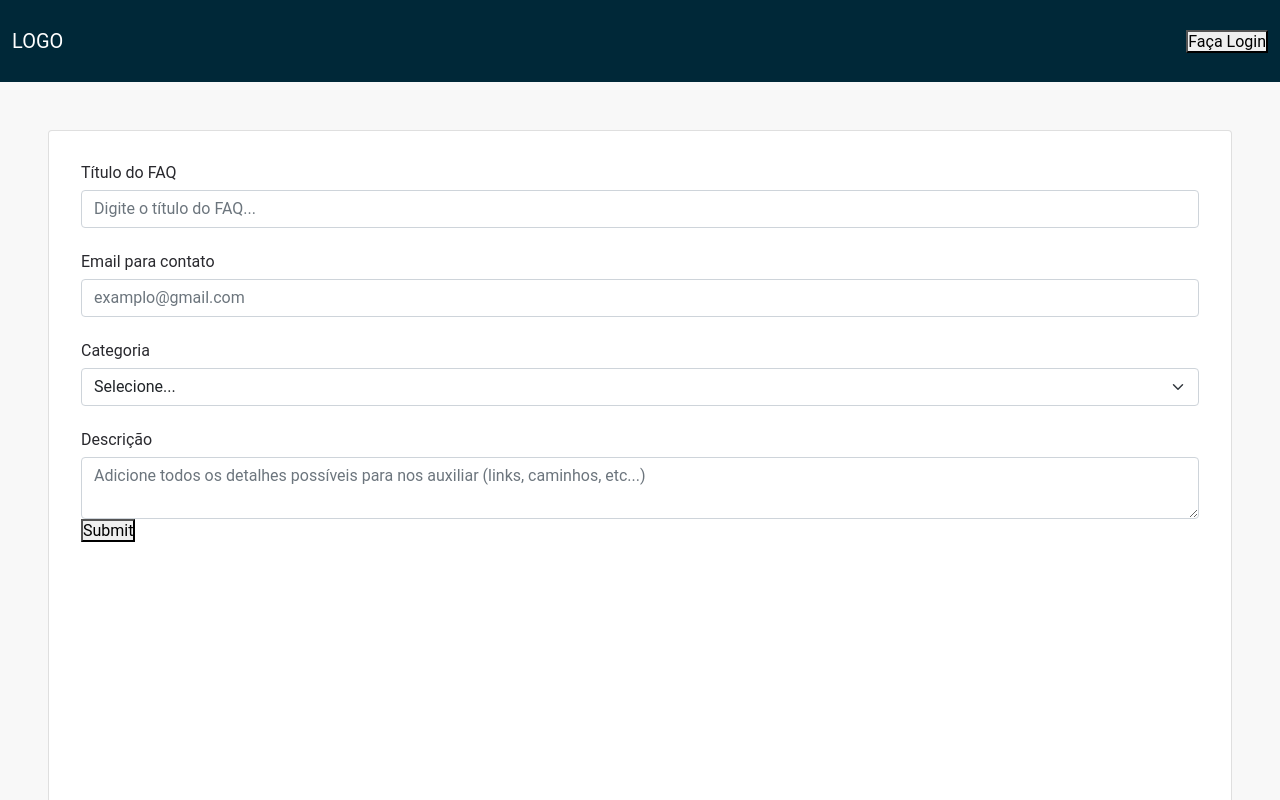
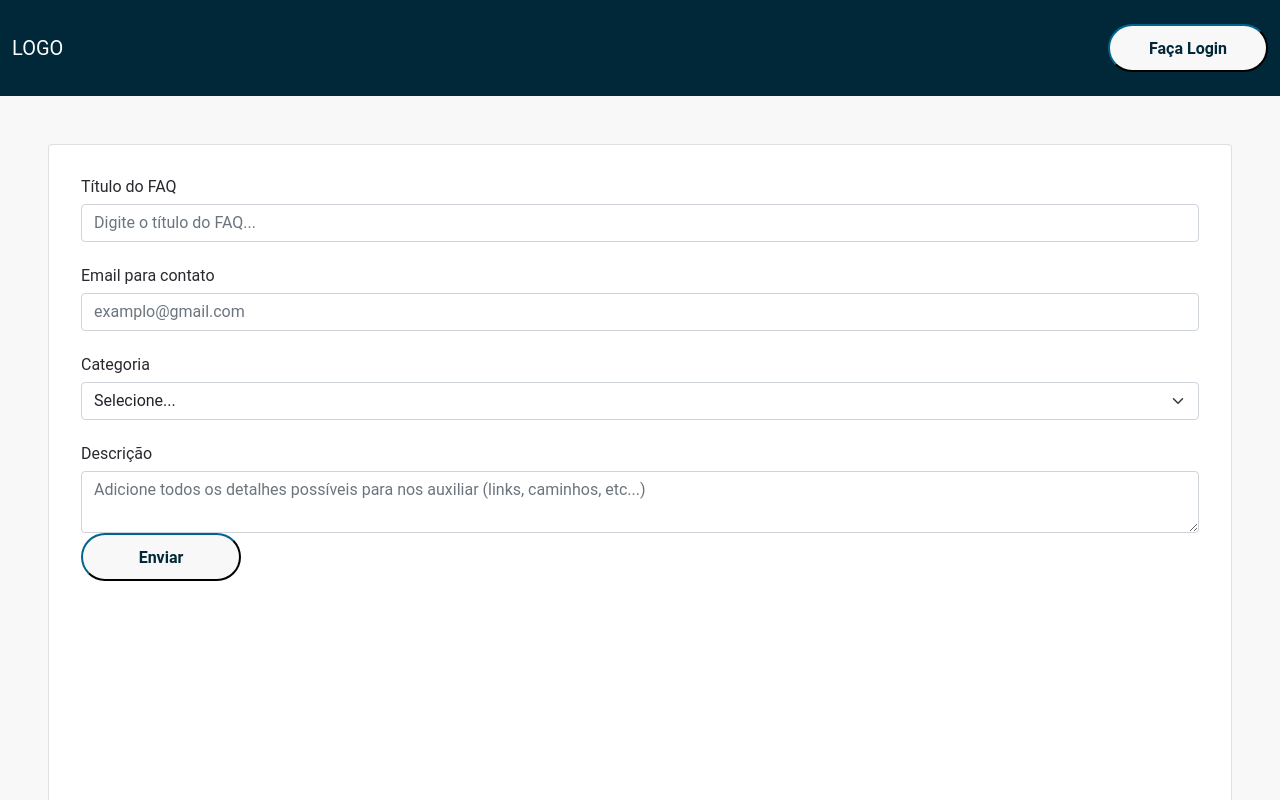
Before and after one commit to gabdonada/community, a React (Create React App) app: page /FAQ/Novo in a window 1280 px wide. Shown: the top 800 px of the page. Built offline with nearby package versions, Linux system fonts and the light colour scheme; no server answers.

Commit message:
Creating Button Component

```diff
--- a/src/components/button/style.scss
+++ b/src/components/button/style.scss
@@ -1,7 +1,9 @@
 .button {
-    height: 4rem;
-    width: 2rem;
-    padding: 0 2rem;
+    height: 3rem;
+    width: 10rem;
+    padding: 0 1rem;
+    font-weight: bold;
+    border-radius: 50px;
 
     background: #f8f8f8;
     color: #002838;
@@ -10,7 +12,8 @@
     justify-content: center;
     align-items: center;
 
-    border: 0;
+    border: 1;
+    border-color: #002838;
     cursor: pointer;
 
     &:not(:disabled):hover{
--- a/src/components/navBar/NavBar.tsx
+++ b/src/components/navBar/NavBar.tsx
@@ -1,11 +1,25 @@
 import 'bootstrap/dist/css/bootstrap.css';
 import 'bootstrap/dist/js/bootstrap.js';
+import { useNavigate } from 'react-router-dom';
 import { useAuth } from '../../hooks/useAuth';
+import { Button } from '../button/Button';
 
 import menuIcon from './img/menuIcon.svg'
 
 export function NavBar(){
-    const { user } = useAuth();
+    const { user, singIngWithGoogle } = useAuth();
+
+    const navigate = useNavigate();
+
+    async function handleAuthGoogle(){
+
+        if(!user){
+            await singIngWithGoogle();
+        }
+
+        navigate('/home');
+
+    }
 
     return(
         <nav className="navbar navbar-expand-lg pt-4 pb-4 navbar-light primaryColor w-100">
@@ -70,7 +84,9 @@ export function NavBar(){
                 <div className="container-fluid">
                     <a className="navbar-brand text-white" href="/">LOGO</a>
 
-                    <button>Faça Login</button>
+
+                    <Button onClick={handleAuthGoogle}>Faça Login</Button>
+
                 </div>
             )}
         </nav>
--- a/src/pages/eventos/criarEvento/CriarEvento.tsx
+++ b/src/pages/eventos/criarEvento/CriarEvento.tsx
@@ -32,7 +32,7 @@ export function CriarEvento(){
         }else if(categoria === ''){
             alert("Você deve selecionar uma categoria valida.")
         }else if( dateS < dateE){
-            alert("Data inicial deve ser menor que a final.");
+            alert("Data inicial deve ser menor que a final.")
         }else if(descricao.length < 15){
             alert("Descrição deve conter mais de 15 caracteries.");
         }else if(!user){
--- a/src/pages/faq/criarFaq/CriarFaq.tsx
+++ b/src/pages/faq/criarFaq/CriarFaq.tsx
@@ -1,5 +1,6 @@
 import { FormEvent, useState } from 'react';
 import { useNavigate } from 'react-router-dom'
+import { Button } from '../../../components/button/Button';
 import { Footer } from "../../../components/footer/Footer";
 import { NavBar } from "../../../components/navBar/NavBar";
 import { useAuth } from "../../../hooks/useAuth";
@@ -98,7 +99,7 @@ export function CriarFaq(){
                                     required
                                     defaultValue={descricao}></textarea>
 
-                                <button>Submit</button>
+                                <Button type='submit'>Enviar</Button>
                             </form>
                         </div>
                     </div>
--- a/src/pages/login/Login.tsx
+++ b/src/pages/login/Login.tsx
@@ -3,7 +3,6 @@ import { useNavigate } from 'react-router-dom'
 import { useAuth } from '../../hooks/useAuth'
 
 import illustrationImg from './images/illustration.svg'
-import googleLogo from './images/appleLogo.svg'
 import appleLogo from './images/googleLogo.svg'
 import './styleLogin.scss'
 import { FormEvent, useState } from 'react'
@@ -17,7 +16,8 @@ export function Login(){
 
     const { user, singIngWithGoogle} = useAuth();
 
-    async function handleAuthGoogle(){
+    async function handleAuthGoogle(event: FormEvent) {
+        event.preventDefault();
 
         if(!user){
             await singIngWithGoogle();
@@ -60,10 +60,7 @@ export function Login(){
                         <img src={appleLogo} alt="Clique para acessar usando conta Google" />
                         Acesse com o Google
                     </button>
-                    <button className="appleButton" disabled>
-                        <img src={googleLogo} alt="Clique para acessar usando conta Apple" />
-                        Acesse com a Apple
-                    </button>
+
 
                     <div className="separator"> ou </div>
                     <form onSubmit={handleJoinEvent}>
--- a/src/pages/login/styleLogin.scss
+++ b/src/pages/login/styleLogin.scss
@@ -56,8 +56,8 @@
                 margin-top: 4rem;
                 margin-bottom: 1rem;
                 padding: 10px;
-                height: 3;
-                border-radius: 8px;
+                height: 4rem;
+                border-radius: 50px;
                 font-weight: 500;
                 background: #ea4335;
                 color: #FFF;
@@ -79,31 +79,6 @@
                 }
             }
 
-            .appleButton{
-                margin-bottom: 1rem;
-                padding: 10px;
-                height: 3;
-                border-radius: 8px;
-                font-weight: 500;
-                background: #707070;
-                color: #FFF;
-
-                display: flex;
-                justify-content: center;
-                align-items: center;
-
-                cursor: pointer;
-                border: 0;
-                gap: 1.7rem;
-
-                &:hover{
-                    filter: brightness(0.9);
-                }
-
-                > img {
-                    max-width: 40px;
-                }
-            }
 
 
 
```
